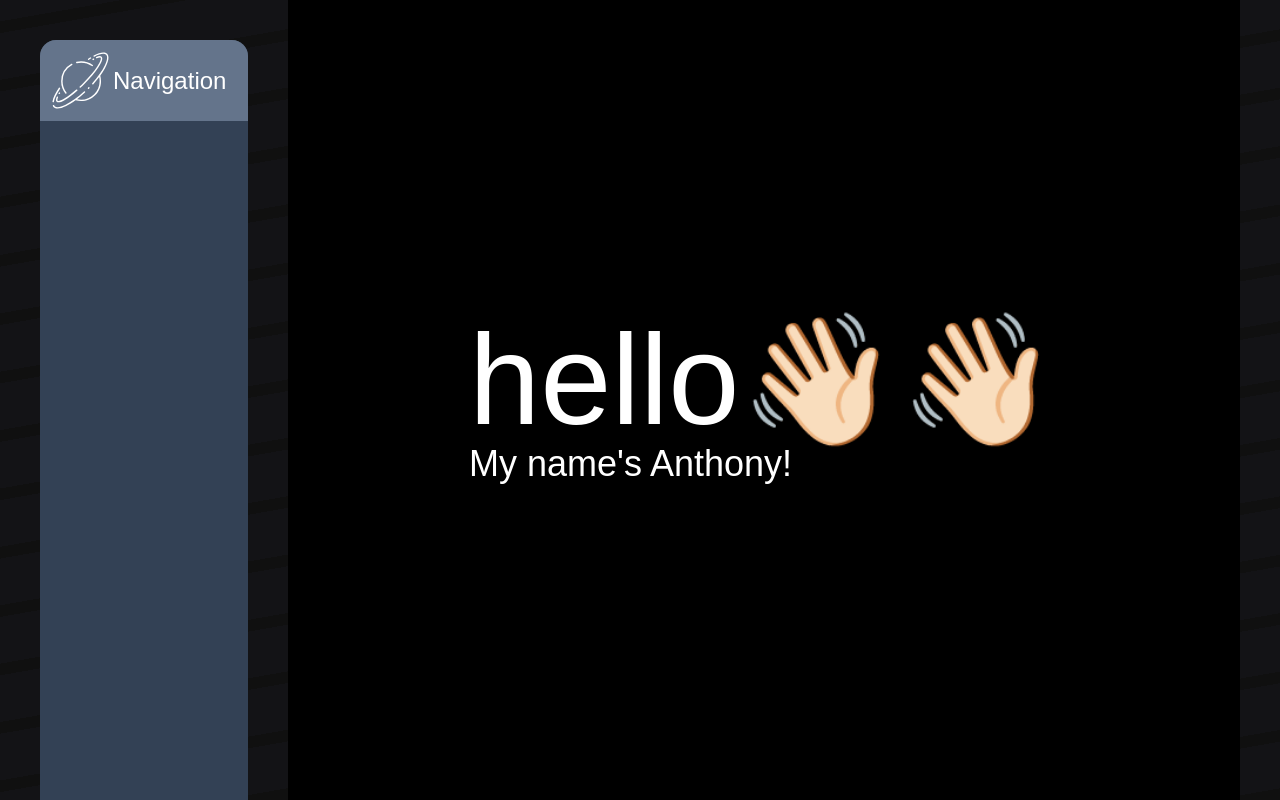
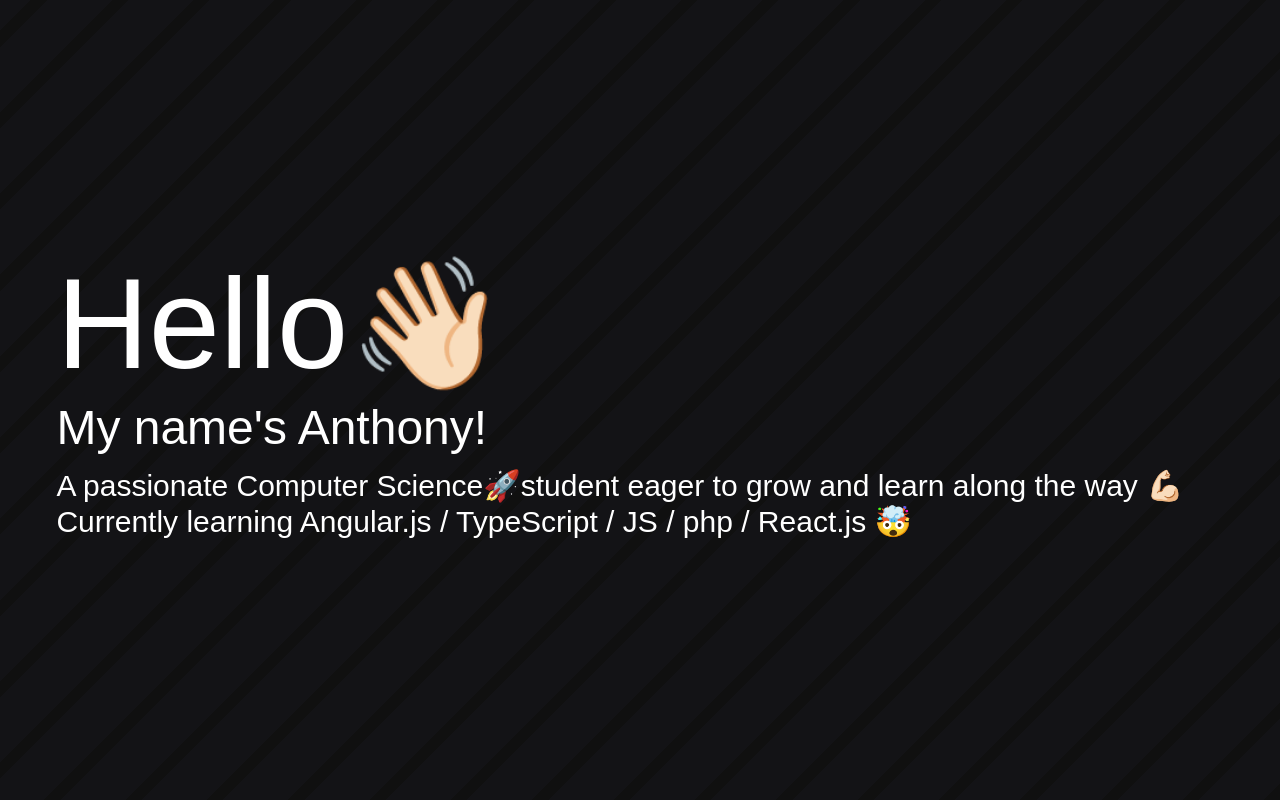
Before and after one commit to Trouthe/trouthe.github.io, a website: page index.html in a window 1280 px wide. Drawn offline with Linux system fonts and the light colour scheme.

Commit message:
Initial Commit

```diff
--- a/index.html
+++ b/index.html
@@ -18,26 +18,16 @@
 
 <body>
 
-    <div class="flex">
-        <aside class="w-52 fixed ml-10 mt-10 rounded-2xl left-0 top-0 h-screen bg-slate-700">
-            <header class="rounded-t-2xl p-2 flex flex-row items-center bg-slate-500">
-                <a href="index.html"><img width="65px" src="assets/svg/planet-rings.svg" alt=""></a>
-                <h4 class="text-2xl">Navigation</h4>
-            </header>
-        </aside>
-
-        <main class="flex-1 ml-72 align-content-center">
-            <div class="grid place-items-center h-screen bg-black p-10 mr-10">
-                <div>
-                    <h1 class="text-9xl">hello👋🏻👋🏻</h1>
-                    <p class="text-4xl">My name's Anthony!</p>
-                </div>
+    <main>
+        <div class="grid place-items-center h-screen p-10 mr-10">
+            <div>
+                <h1 class="text-9xl">Hello👋🏻</h1>
+                <p class="text-5xl my-4">My name's Anthony!</p>
+                <p class="text-3xl mt-4">A passionate Computer Science🚀student eager to grow and learn along the way 💪🏻
+                    <br>Currently learning Angular.js / TypeScript / JS / php / React.js 🤯</p>
             </div>
-
-            <div class="h-max">
-            </div>
-        </main>
-    </div>
+        </div>
+    </main>
 
     <footer>
     </footer>
--- a/style.css
+++ b/style.css
@@ -5,7 +5,7 @@
 body {
     color: white;
     font-family: 'Poppins', sans-serif;
-    background: repeating-linear-gradient( -10deg, #101010, #101010 11.5px, #131316 11.5px, #131316 57.5px );
+    background: repeating-linear-gradient( -45deg, #101010, #101010 11.5px, #131316 11.5px, #131316 57.5px );
 }
 
 ::-webkit-scrollbar {
```
Also changed, not shown: css/output.css.
